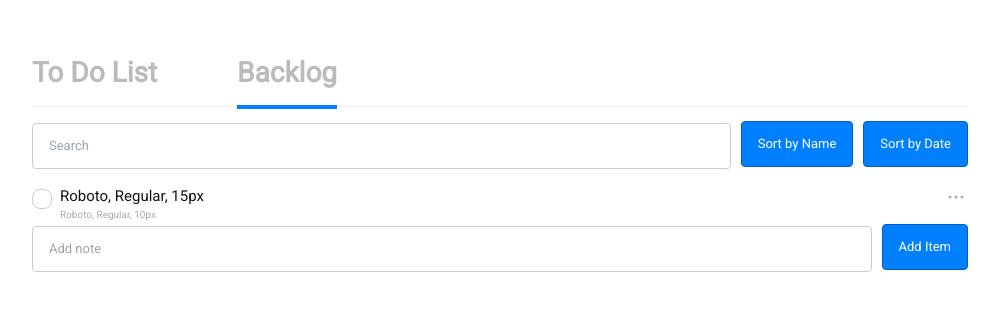
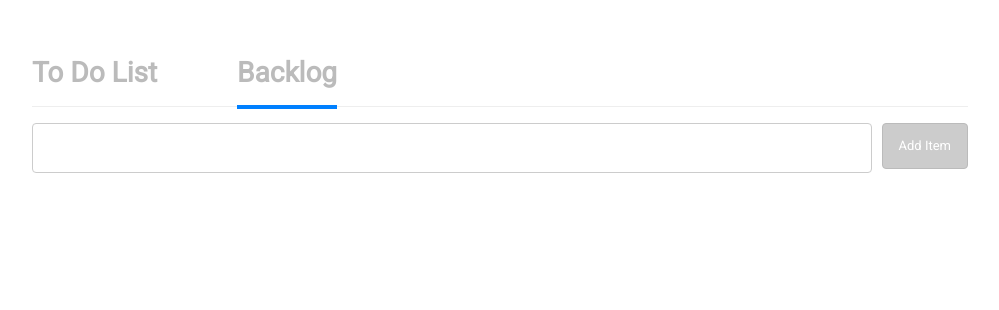
Before and after one commit to alkama25/to-do-list, a Vue app: page /backlog in a window 1280 px wide. Shown: the top 310 px of the page, without its empty margins (140-1139 px from the left). Built offline with nearby package versions, Linux system fonts and the light colour scheme.

Commit message:
Added pinia store to render todo items in different sections

```diff
--- a/package.json
+++ b/package.json
@@ -13,7 +13,9 @@
     "format": "prettier --write src/"
   },
   "dependencies": {
+    "@tailwindcss/forms": "^0.5.3",
     "pinia": "^2.0.32",
+    "uuid": "^9.0.0",
     "vue": "^3.2.47",
     "vue-router": "^4.1.6"
   },
--- a/src/components/AddTodoItem.vue
+++ b/src/components/AddTodoItem.vue
@@ -1,10 +1,29 @@
 <template>
   <div class="flex items-center mt-auto pb-20">
-    <TDInput placeholder="Add note" class="flex-1" :disabled="false"></TDInput>
-    <TDButton type="primary" label="Add Item" class="pl-2.5"></TDButton>
+    <TDInput class="flex-1" :value="todoText" @blur="updateTodoText"></TDInput>
+    <TDButton
+      label="Add Item"
+      class="pl-2.5"
+      @action="addTask"
+      :disabled="isButtonDisabled"
+    ></TDButton>
   </div>
 </template>
 <script setup lang="ts">
+import { ref, computed } from 'vue'
+import { useRoute } from 'vue-router'
 import TDButton from '../components/TDButton.vue'
 import TDInput from '../components/TDInput.vue'
+import { useTodoListStore } from '@/stores/index'
+
+const route = useRoute()
+const store = useTodoListStore()
+let todoText = ref<string>('')
+const isButtonDisabled = computed<boolean>(() => !todoText.value.length)
+
+const updateTodoText = (newTodoText: string) => (todoText.value = newTodoText)
+const addTask = (): void => {
+  store.addToList(todoText.value, route.path)
+  todoText.value = ''
+}
 </script>
--- a/src/components/CompletedListItems.vue
+++ b/src/components/CompletedListItems.vue
@@ -1,17 +1,24 @@
 <template>
-  <main class="border-b border-chrome pb-4">
+  <main class="border-b border-chrome pb-4" v-if="listItems.length">
     <div class="flex items-center my-3">
       <ChevronDown></ChevronDown>
-      <p class="text-gray-light text-base ml-3">5 Done</p>
+      <p class="text-gray-light text-base ml-3">{{ listItems.length }} Done</p>
     </div>
 
-    <div class="space-y-4">
-      <TodoItem></TodoItem>
+    <div class="space-y-4" v-for="item in listItems" :key="item.id">
+      <TodoItem
+        :list-item="item"
+        @on-change-value="useTodoListStore().moveTodo(item, 'pending')"
+      ></TodoItem>
     </div>
   </main>
 </template>
 
 <script setup lang="ts">
+import { computed } from 'vue'
 import TodoItem from './TodoItem.vue'
 import ChevronDown from './icons/IconChevronDown.vue'
+import { useTodoListStore } from '@/stores/index'
+
+const listItems = computed(() => useTodoListStore().completeList)
 </script>
--- a/src/components/TDButton.vue
+++ b/src/components/TDButton.vue
@@ -1,7 +1,7 @@
 <template>
   <div>
     <button
-      class="focus:outline-none border flex cursor-pointer flex-row rounded px-4 py-3 text-sm"
+      class="focus:outline-none border flex flex-row rounded px-4 py-3 text-sm"
       :class="buttonClasses"
       @click.prevent="$emit('action')"
     >
@@ -12,16 +12,22 @@
 <script setup lang="ts">
 import { computed } from 'vue'
 
-const props = defineProps<{
-  label: string,
-  type: string,
-  action: Function
-}>()
+export interface IProps {
+  buttonType?: 'primary' | 'secondary'
+  label?: string,
+  disabled?:boolean
+}
+
+const props = withDefaults(defineProps<IProps>(), {
+  buttonType: 'primary'
+})
+
 const buttonClasses = computed(() => {
-  let classes = {
-    'bg-blue border-blue-dark text-white': props.type === 'primary',
-    'bg-gray-light border-gray text-white': props.type === 'disabled',
-    'bg-white border-gray-light text-blue': props.type === 'disabled'
+  const classes = {
+    'bg-blue border-blue-dark text-white cursor-pointer': props.buttonType === 'primary',
+    'bg-gray-light border-gray text-white cursor-default pointer-events-none':
+      props.disabled,
+    'bg-white border-gray-light text-blue cursor-pointer': props.buttonType === 'secondary'
   }
   return classes
 })
--- a/src/components/TDInput.vue
+++ b/src/components/TDInput.vue
@@ -1,19 +1,23 @@
 <template>
   <div class="relative mt-1 rounded-md">
     <input
-      class="w-full rounded px-4 py-3 text-sm border border-gray-light focus:border-gray-dark disabled:opacity-50 outline-none"
-      :placeholder="placeholder"
+      class="w-full rounded px-4 py-3 text-sm border border-gray-light focus:border-gray-dark outline-none"
+      :placeholder="props.placeholder"
       v-model="inputValue"
-      :disabled="disabled"
+      @input="(event) => $emit('blur', (event.target as HTMLInputElement).value)"
     />
   </div>
 </template>
+
 <script setup lang="ts">
-import { ref } from 'vue'
+import { ref, watch } from 'vue'
 const props = defineProps<{
-  placeholder: string
+  placeholder?: string
   value: string
-  disabled: boolean
 }>()
 const inputValue = ref<string>(props.value)
+watch(
+  () => props.value,
+  (value) => (inputValue.value = value)
+)
 </script>
--- a/src/components/TodoItem.vue
+++ b/src/components/TodoItem.vue
@@ -1,16 +1,49 @@
 <template>
   <div class="flex justify-between">
     <div class="flex items-start">
-      <div class="w-5 h-5 rounded-lg bg-white border border-gray-light mt-1"></div>
+      <input
+        type="checkbox"
+        v-model="checked"
+        class="w-6 h-6 mt-0.5 rounded-full focus:ring-white shadow-sm cursor-pointer"
+        @click="onChange"
+      />
+
       <div class="ml-2">
-        <p class="text-base text-black">Roboto, Regular, 15px</p>
-        <p class="text-xs text-gray-dark">Roboto, Regular, 10px</p>
+        <p
+          class="text-base"
+          :class="props.listItem.completed ? 'text-gray-dark line-through' : 'text-black'"
+        >
+          {{ props.listItem.text }}
+        </p>
+        <p class="text-xs text-gray-dark">{{ props.listItem.createdDate }}</p>
       </div>
     </div>
-    <div><EllipsisHorizontal></EllipsisHorizontal></div>
+    <EllipsisHorizontal v-if="props.listItem.pending"></EllipsisHorizontal>
+    <TDButton
+      v-if="props.listItem.backlog"
+      label="Move to List"
+      button-type="secondary"
+      @action="useTodoListStore().moveTodo(props.listItem, 'pending')"
+    ></TDButton>
   </div>
 </template>
 
 <script setup lang="ts">
+import { ref } from 'vue'
 import EllipsisHorizontal from './icons/IconEllipsisHorizontal.vue'
+import TDButton from '../components/TDButton.vue'
+import { useTodoListStore } from '@/stores/index'
+import type { Todo } from '../types.ts'
+
+const props = defineProps<{
+  listItem: Todo
+  value?: boolean
+}>()
+const emit = defineEmits(['onChangeValue'])
+
+const checked = ref<boolean>(props.listItem.completed ?? false)
+const onChange = (event: { target: { checked: boolean } }) => {
+  checked.value = event.target.checked
+  emit('onChangeValue', checked.value)
+}
 </script>
--- a/src/components/TodoListItems.vue
+++ b/src/components/TodoListItems.vue
@@ -1,11 +1,19 @@
-<script setup lang="ts">
-import TodoItem from './TodoItem.vue'
-</script>
-
 <template>
-  <main class="py-4">
-    <div class="space-y-4">
-      <TodoItem></TodoItem>
+  <main class="py-4" v-if="listItems.length">
+    <div v-for="item in listItems" :key="item.id">
+      <TodoItem
+        :list-item="item"
+        class="space-y-4"
+        @on-change-value="useTodoListStore().moveTodo(item, 'completed')"
+      ></TodoItem>
     </div>
   </main>
 </template>
+
+<script setup lang="ts">
+import { computed } from 'vue'
+import TodoItem from './TodoItem.vue'
+import { useTodoListStore } from '@/stores/index'
+
+const listItems = computed(() => useTodoListStore().todoList)
+</script>
--- a/src/stores/counter.ts
+++ /dev/null
@@ -1,12 +0,0 @@
-import { ref, computed } from 'vue'
-import { defineStore } from 'pinia'
-
-export const useCounterStore = defineStore('counter', () => {
-  const count = ref(0)
-  const doubleCount = computed(() => count.value * 2)
-  function increment() {
-    count.value++
-  }
-
-  return { count, doubleCount, increment }
-})
--- /dev/null
+++ b/src/stores/index.ts
@@ -0,0 +1,46 @@
+import { defineStore } from 'pinia'
+import type { Todo } from './types.ts'
+import { v4 as uuidv4 } from 'uuid'
+
+interface State {
+  todoListItems: Todo[]
+}
+
+export const useTodoListStore = defineStore('todoList', {
+  state: (): State => ({
+    todoListItems: []
+  }),
+  getters: {
+    backlogList: (state: Todo): Todo[] => state.todoListItems.filter((todo: Todo) => todo.backlog),
+    todoList: (state: Todo): Todo[] => state.todoListItems.filter((todo: Todo) => todo.pending),
+    completeList: (state: Todo): Todo[] =>
+      state.todoListItems.filter((todo: Todo) => todo.completed)
+  },
+  actions: {
+    addToList(text: string, path: string) : void {
+      const newTodo: Todo = { id: uuidv4(), text: text, createdDate: new Date() }
+      this.todoListItems.push({
+        ...newTodo,
+        backlog: path === '/backlog',
+        pending: path !== '/backlog',
+        completed: false
+      })
+    },
+    moveTodo(
+      todoItem: Todo,
+      status: 'completed' | 'pending' | 'backlog',
+    ): void {
+      let todoListItemsCopy = [...this.todoListItems]
+      const index = todoListItemsCopy.findIndex((todo) => todo.id === todoItem.id)
+      if (index !== -1)
+        todoListItemsCopy[index] = {
+          ...todoListItemsCopy[index],
+          completed: status === 'completed',
+          backlog: status === 'backlog',
+          pending: status === 'pending'
+        }
+
+      this.todoListItems = [...todoListItemsCopy]
+    }
+  }
+})
--- /dev/null
+++ b/src/types.ts
@@ -0,0 +1,8 @@
+export interface Todo {
+  id: string
+  text: string
+  createdDate: Date
+  completed: boolean
+  pending: boolean
+  backlog: boolean
+}
--- a/src/views/BacklogListView.vue
+++ b/src/views/BacklogListView.vue
@@ -1,18 +1,25 @@
 <template>
   <main>
-    <div class="flex items-center justify-between">
+    <div class="flex items-center justify-between" v-if="listItems.length >= 2">
       <TDInput placeholder="Search" class="flex-1" :disabled="false"></TDInput>
       <TDButton type="primary" label="Sort by Name" class="pl-2.5"></TDButton>
       <TDButton type="primary" label="Sort by Date" class="pl-2.5"></TDButton>
     </div>
-    <div class="space-y-4 mt-4">
-      <TodoItem></TodoItem>
+    <div class="space-y-4 mt-4" v-for="item in listItems" :key="item.id">
+      <TodoItem
+        :list-item="item"
+        @on-change-value="useTodoListStore().moveTodo(item, 'completed')"
+      ></TodoItem>
     </div>
     <router-view></router-view>
   </main>
 </template>
 <script setup lang="ts">
+import { computed } from 'vue'
 import TDButton from '../components/TDButton.vue'
 import TDInput from '../components/TDInput.vue'
 import TodoItem from '../components/TodoItem.vue'
+import { useTodoListStore } from '@/stores/index'
+
+const listItems = computed(() => useTodoListStore().backlogList)
 </script>
--- a/tailwind.config.js
+++ b/tailwind.config.js
@@ -29,5 +29,5 @@ module.exports = {
     }
   },
 
-  plugins: []
+  plugins: [require('@tailwindcss/forms')]
 }
```
Also changed, not shown: 1 other file (tests, documents, lock files or other folders).
